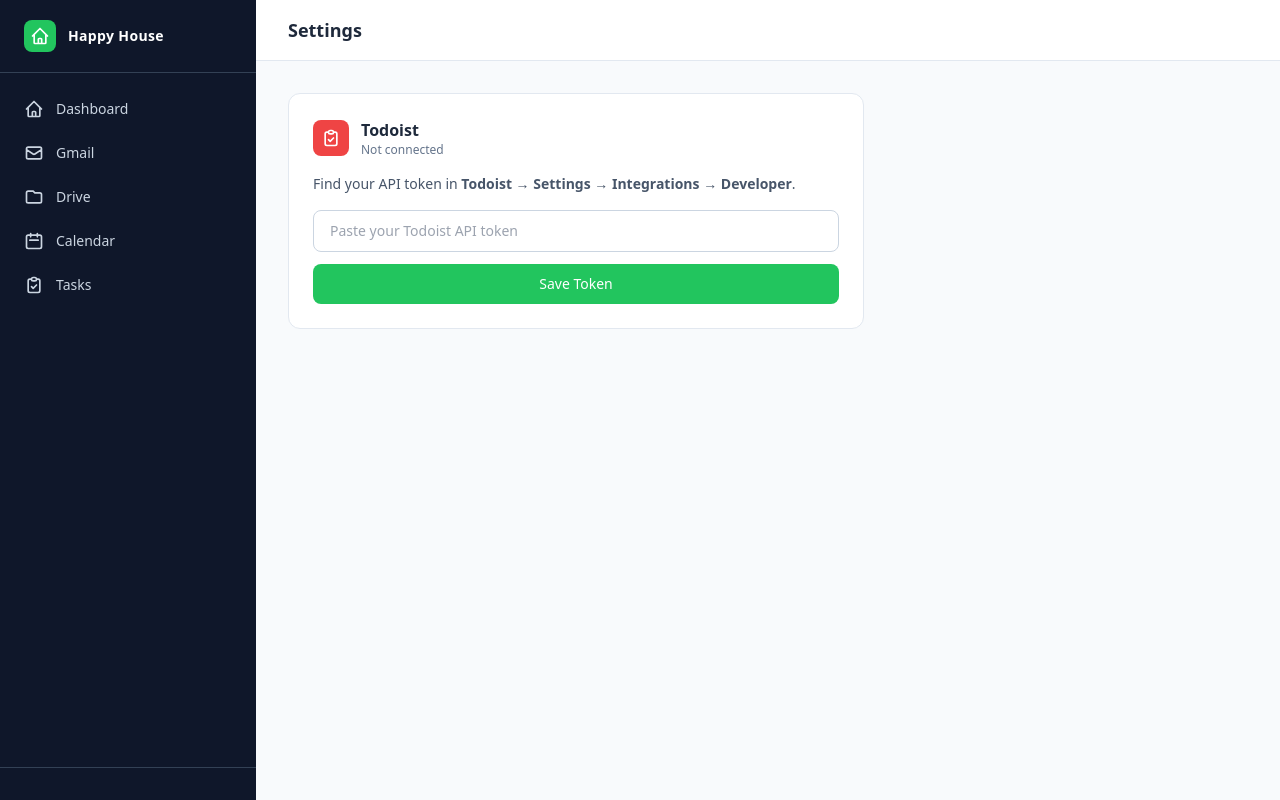
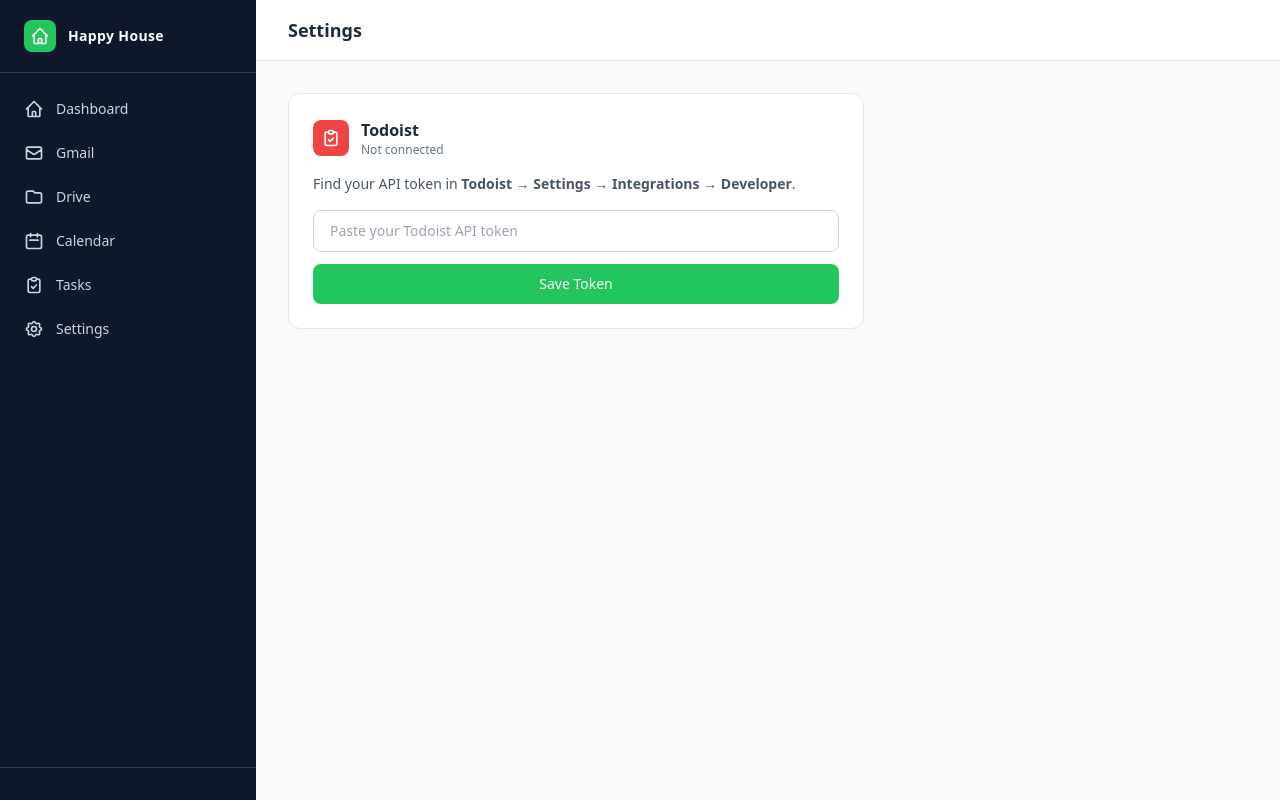
Before and after one commit to edarrington/happy-house-manager, a Python web app: template templates/settings.html in a window 1280 px wide. Run offline with Jinja, Linux system fonts and the light colour scheme; the template is opened without the code that fills it, so the values that code supplies are empty; some libraries are stand-ins or nearby versions.

Commit message:
feat: add Settings link to sidebar nav

```diff
--- a/templates/base.html
+++ b/templates/base.html
@@ -51,6 +51,7 @@
         ('drive', '/drive', 'M3 7v10a2 2 0 002 2h14a2 2 0 002-2V9a2 2 0 00-2-2h-6l-2-2H5a2 2 0 00-2 2z', 'Drive'),
         ('calendar', '/calendar', 'M8 7V3m8 4V3m-9 8h10M5 21h14a2 2 0 002-2V7a2 2 0 00-2-2H5a2 2 0 00-2 2v12a2 2 0 002 2z', 'Calendar'),
         ('tasks', '/tasks', 'M9 5H7a2 2 0 00-2 2v12a2 2 0 002 2h10a2 2 0 002-2V7a2 2 0 00-2-2h-2M9 5a2 2 0 002 2h2a2 2 0 002-2M9 5a2 2 0 012-2h2a2 2 0 012 2m-6 9l2 2 4-4', 'Tasks'),
+        ('settings', '/settings', 'M10.325 4.317c.426-1.756 2.924-1.756 3.35 0a1.724 1.724 0 002.573 1.066c1.543-.94 3.31.826 2.37 2.37a1.724 1.724 0 001.065 2.572c1.756.426 1.756 2.924 0 3.35a1.724 1.724 0 00-1.066 2.573c.94 1.543-.826 3.31-2.37 2.37a1.724 1.724 0 00-2.572 1.065c-.426 1.756-2.924 1.756-3.35 0a1.724 1.724 0 00-2.573-1.066c-1.543.94-3.31-.826-2.37-2.37a1.724 1.724 0 00-1.065-2.572c-1.756-.426-1.756-2.924 0-3.35a1.724 1.724 0 001.066-2.573c-.94-1.543.826-3.31 2.37-2.37.996.608 2.296.07 2.572-1.065z M15 12a3 3 0 11-6 0 3 3 0 016 0z', 'Settings'),
       ] %}
       {% for page_key, href, icon_path, label in nav_items %}
         {% set is_active = active_page == page_key %}
@@ -126,7 +127,6 @@
 </div>
 
 <script>
-  // Make HTMX use the global loading indicator
   document.body.addEventListener('htmx:configRequest', function(evt) {
     evt.detail.headers['X-HMX-Request'] = 'true';
   });
```
